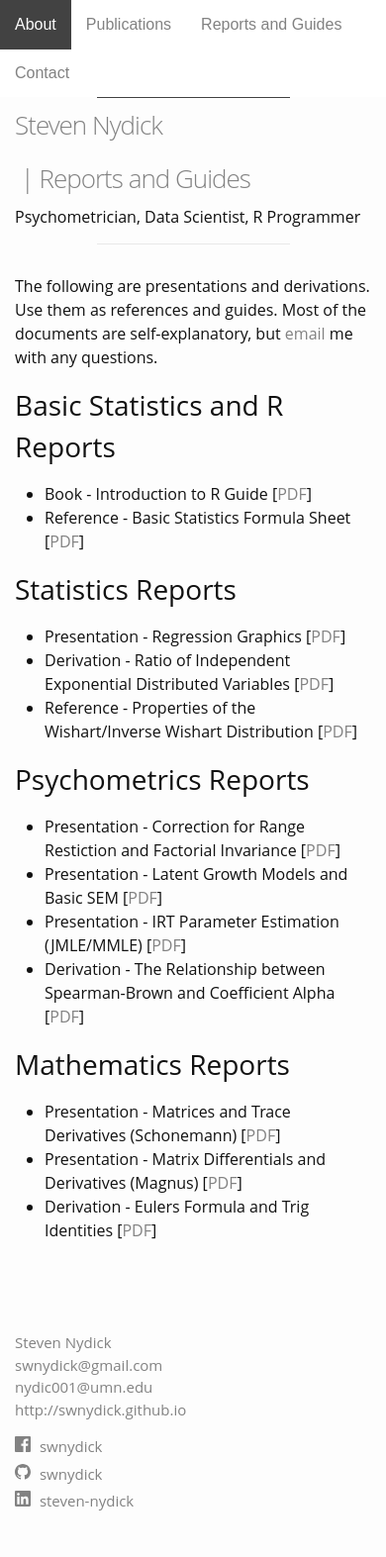
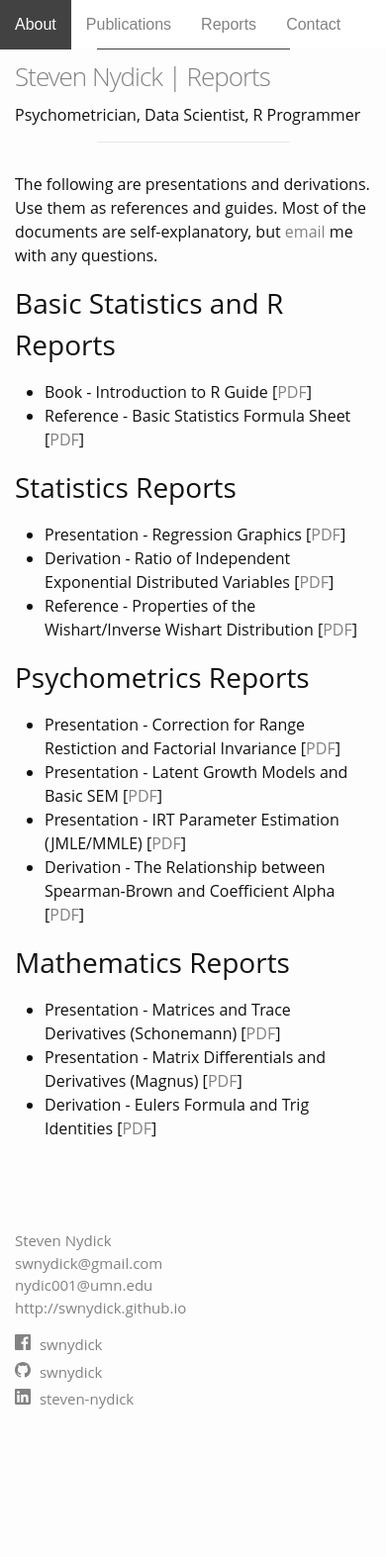
Before and after one commit to swnydick/swnydick.github.io, a Jekyll site: the page built from _pages/03_reports.md, in a window 390 px wide. Shown: the whole page at 99% size. Built offline with Jekyll 4.4.1, drawn with Linux system fonts in a browser that asks for light colours; after the commit the page ends 1470 px from its top, so only the background shows below that.

Commit message:
Fixed spacing
Removed "guides" and fixed footer space so that lines would show up appropriately on most phones.

```diff
--- a/_pages/03_reports.md
+++ b/_pages/03_reports.md
@@ -1,6 +1,6 @@
 ---
 layout: page
-title: Reports and Guides
+title: Reports
 permalink: /reports/
 ---
 
--- a/_sass/minima/_layout.scss
+++ b/_sass/minima/_layout.scss
@@ -93,8 +93,8 @@
 @include media-query($on-laptop) {
   .footer-col-1,
   .footer-col-2 {
-    width: -webkit-calc(50% - (#{$spacing-unit} / 2));
-    width:         calc(50% - (#{$spacing-unit} / 2));
+    width: -webkit-calc(45% - (#{$spacing-unit} / 2));
+    width:         calc(45% - (#{$spacing-unit} / 2));
   }
 
   .footer-col-3 {
```
